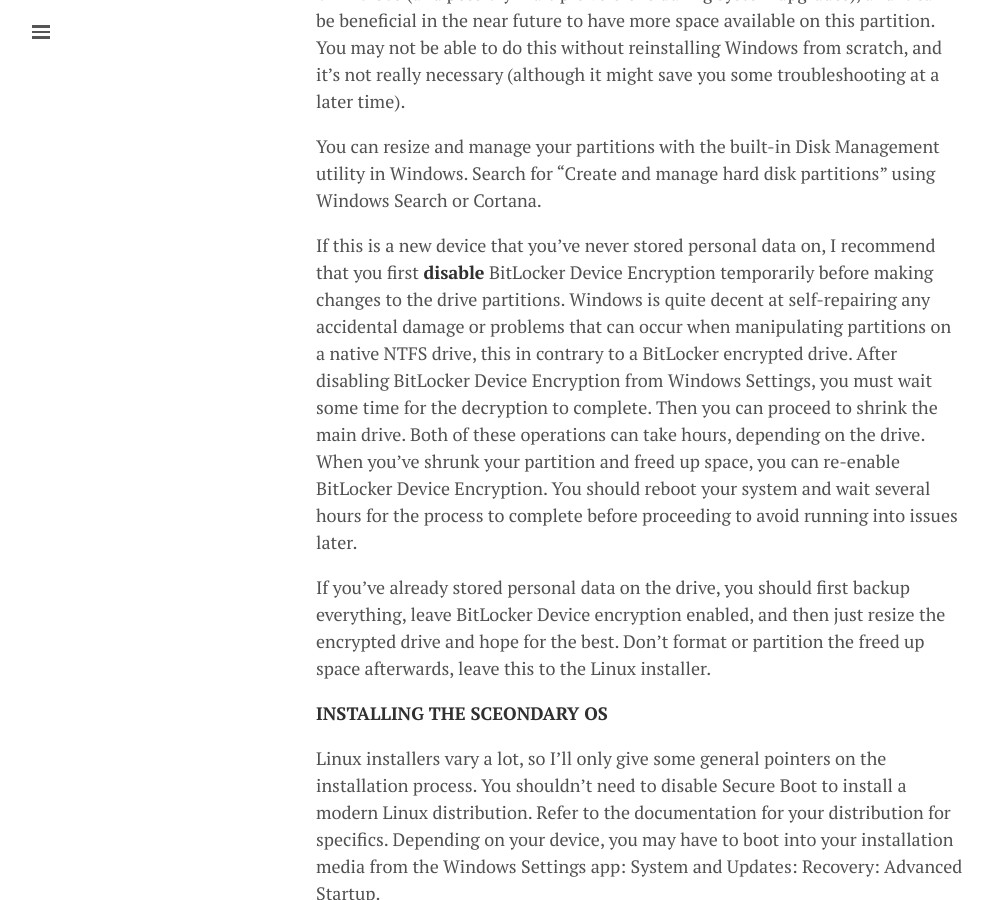
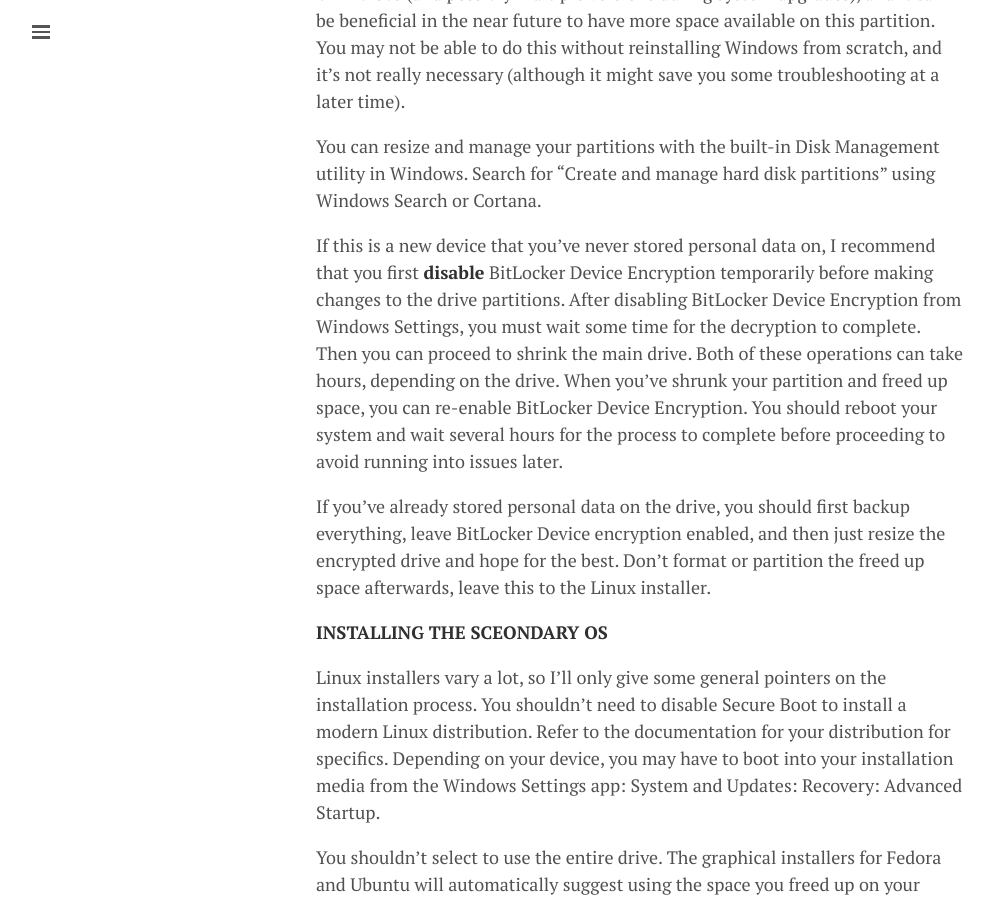
Before and after one commit to lgeurts/lgeurts.github.io, a Jekyll site: the page built from _posts/2019-03-19-dual-booting-windows-and-linux.md, in a window 1280 px wide and 900 px high, scrolled down 1834 px. Shown: the whole window, without its empty margins (0-994 px from the left). Built offline with Jekyll 4.4.1, drawn with Linux system fonts in a browser that asks for light colours; nearby versions of some CDN libraries; comment, search, counter and statistics services are not loaded.

Commit message:
Update 2019-03-19-dual-booting-windows-and-linux.md

```diff
--- a/_posts/2019-03-19-dual-booting-windows-and-linux.md
+++ b/_posts/2019-03-19-dual-booting-windows-and-linux.md
@@ -36,7 +36,7 @@
 
 You can resize and manage your partitions with the built-in Disk Management utility in Windows. Search for “Create and manage hard disk partitions” using Windows Search or Cortana.
 
-If this is a new device that you’ve never stored personal data on, I recommend that you first **disable** BitLocker Device Encryption temporarily before making changes to the drive partitions. Windows is quite decent at self-repairing any accidental damage or problems that can occur when manipulating partitions on a native NTFS drive, this in contrary to a BitLocker encrypted drive.
+If this is a new device that you’ve never stored personal data on, I recommend that you first **disable** BitLocker Device Encryption temporarily before making changes to the drive partitions.
 After disabling BitLocker Device Encryption from Windows Settings, you must wait some time for the decryption to complete. Then you can proceed to shrink the main drive. Both of these operations can take hours, depending on the drive. When you’ve shrunk your partition and freed up space, you can re-enable BitLocker Device Encryption. You should reboot your system and wait several hours for the process to complete before proceeding to avoid running into issues later.
 
 If you’ve already stored personal data on the drive, you should first backup everything, leave BitLocker Device encryption enabled, and then just resize the encrypted drive and hope for the best. Don’t format or partition the freed up space afterwards, leave this to the Linux installer.
```
